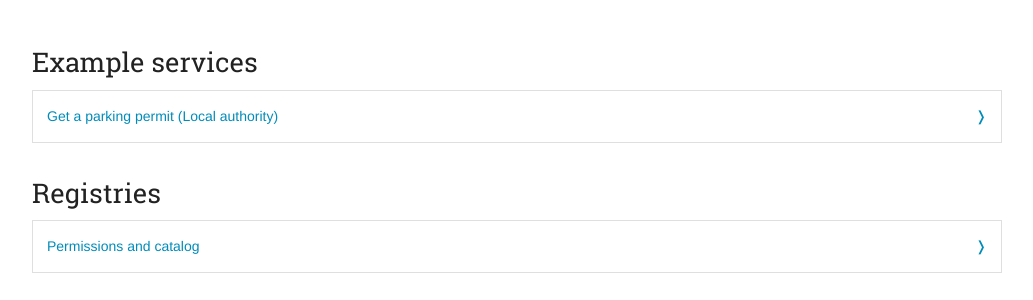
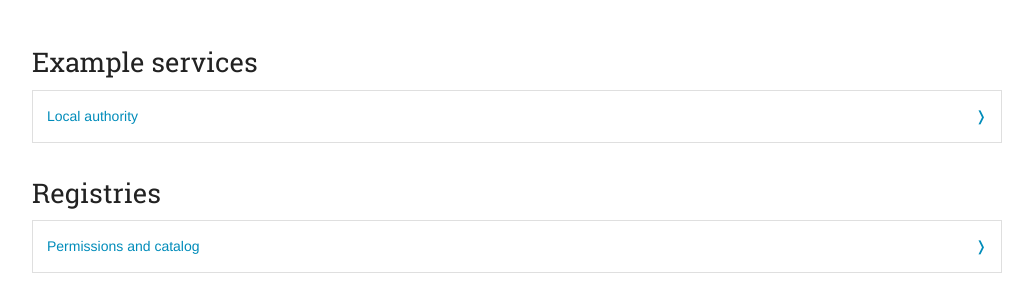
Before and after one commit to sausages-of-the-future/www, a Flask app: page / in a window 1280 px wide. Shown: the part 159-459 px from the top of the page, without its empty margins (123-1156 px from the left). Run offline with Flask 2, Linux system fonts and the light colour scheme; data that the repository does not hold is empty.

Commit message:
change LA link

```diff
--- a/www/templates/index.html
+++ b/www/templates/index.html
@@ -14,7 +14,7 @@
         {% for service in services %}
           <li><a href="{{url_for('service', service_slug=service.slug)}}">{{service.name}}</a></li>
         {% endfor %}
-        <li><a href="{{config['LOCALGOV_BASE_URL']}}/parking-permit">Get a parking permit (Local authority)</a></li>
+        <li><a href="{{config['LOCALGOV_BASE_URL']}}">Local authority</a></li>
      </ul>
 
      <h3>Registries</h3>
```
